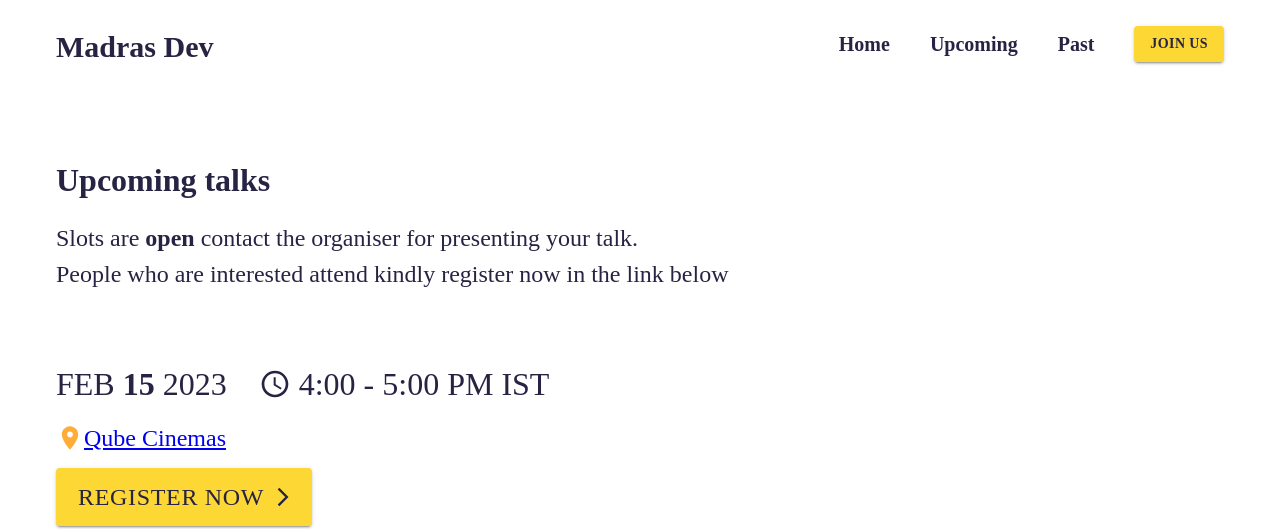
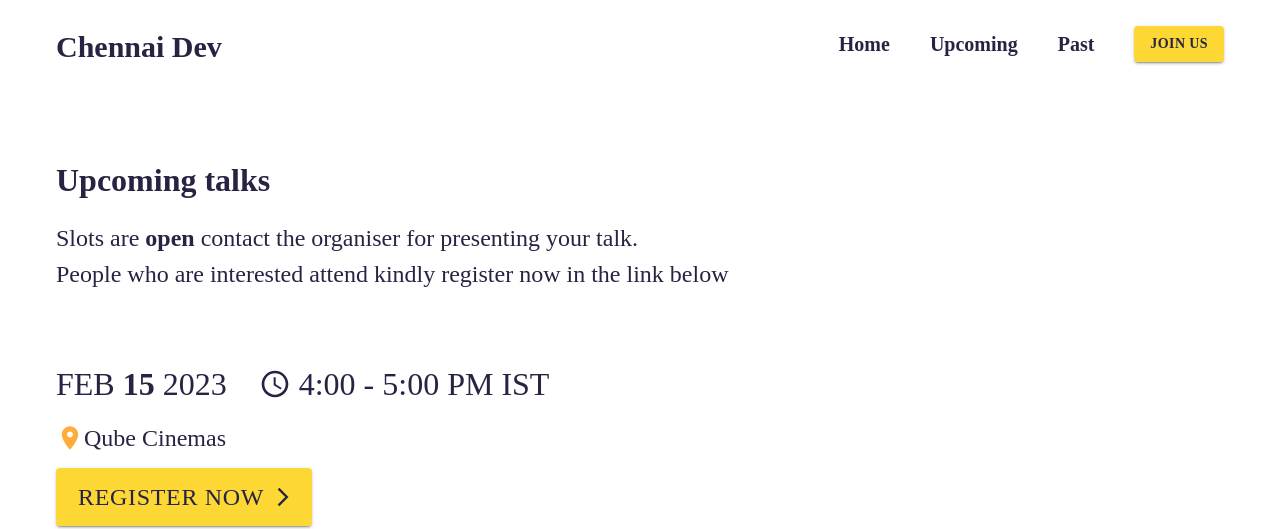
Before and after one commit to ragavkumarv/madras-dev, a Next.js app: page / in a window 1280 px wide. Shown: the top 529 px of the page. Built offline with nearby package versions, Linux system fonts and the light colour scheme; a web font is replaced by a local one.

Commit message:
Chennai Dev for SEO

```diff
--- a/src/app/Navigation.tsx
+++ b/src/app/Navigation.tsx
@@ -31,15 +31,6 @@ const NavContainer = styled.nav`
     font-size: 1.25rem;
     font-family: var(--ff-sans-serif);
     font-weight: 600;
-  }
-
-  > ul a {
-    color: var(--dark-white);
-    text-decoration: none;
-
-    &:hover {
-      color: var(--light-white);
-    }
   }
 `;
 
@@ -82,5 +73,5 @@ export const Navigation = () => {
 };
 
 const Logo = () => {
-  return <h1>Madras Dev</h1>;
+  return <h1>Chennai Dev</h1>;
 };
--- a/src/app/globals.css
+++ b/src/app/globals.css
@@ -8,6 +8,7 @@
   --accent-clr: hsl(35, 100%, 61%);
   --ref-icon-clr: hsl(355, 67%, 48%);
   --share-icons-clr: var(--accent-clr);
+  --link-highlight: hsl(49, 98%, 60%);
 }
 
 body {
@@ -16,3 +17,12 @@ body {
   font-family: var(--ff-sans-serif);
   color: var(--primary-clr);
 }
+
+a {
+  color: var(--primary-clr);
+  text-decoration: none;
+}
+
+a:hover {
+  color: var(--link-highlight);
+}
--- a/src/app/head.tsx
+++ b/src/app/head.tsx
@@ -1,7 +1,7 @@
 export default function Head() {
   return (
     <>
-      <title>Madras Dev</title>
+      <title>Chennai Dev</title>
       <meta content="width=device-width, initial-scale=1" name="viewport" />
       <meta name="description" content="Generated by create next app" />
       <link rel="icon" href="/favicon.ico" />
```
